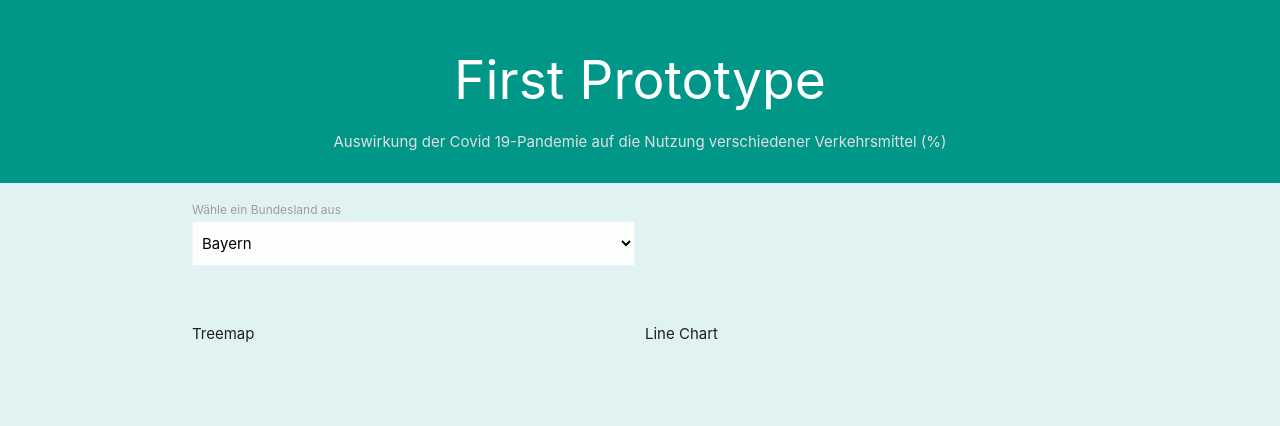
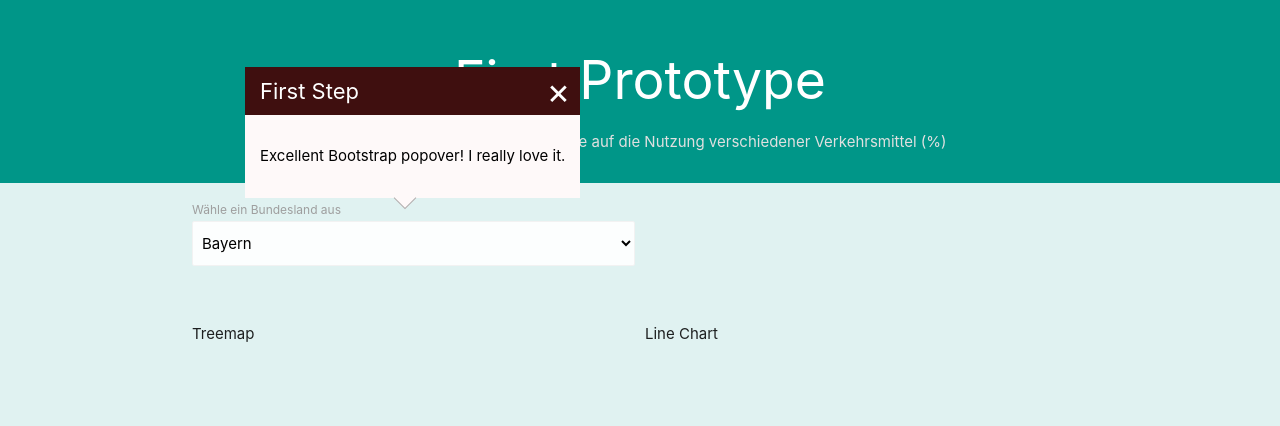
Before and after one commit to parkhyerim/InfoVisProject_WS2021, a website built with Parcel: page src/index.html in a window 1280 px wide. Built offline with nearby package versions, Linux system fonts and the light colour scheme; no server answers.

Commit message:
Popup added

```diff
--- a/package.json
+++ b/package.json
@@ -22,6 +22,7 @@
     "parcel-bundler": "^1.12.4"
   },
   "dependencies": {
+    "balloon-css": "^1.2.0",
     "values.js": "^2.0.0"
   }
 }
--- a/src/index.html
+++ b/src/index.html
@@ -8,6 +8,7 @@
      <!-- Compiled and minified CSS -->
    <link rel="stylesheet" href="https://cdnjs.cloudflare.com/ajax/libs/materialize/1.0.0/css/materialize.min.css">
 
+
 </head>
 
 <body class="teal lighten-5">
@@ -16,7 +17,19 @@
         <p class="flow text grey-text center text-lighten-2">Auswirkung der Covid 19-Pandemie auf die Nutzung verschiedener Verkehrsmittel (%)</p>
     </header>
 
-    <div class="container section" id="chartContainer">
+    <div class="container section" id="chartContainer" >
+
+        <div id="bundesländerSelector"  data-toggle="popover">
+            <label for="bundesländer">Wähle ein Bundesland aus</label>
+            <!-- The class `browser-default` is necessary for the options to being shown -->
+            <select name="bundesländer" class="browser-default" id="bundesländer">
+                <option value="Bayern">Bayern</option>
+                <option value="Schleswig-Holstein">Schleswig-Holstein</option>
+                <option value="Sachsen">Sachsen</option>
+                <option value="Brandenburg">Brandenburg</option>
+            </select>
+        </div>
+
         <!-- Create a div where the treemap-graph take place -->
             <div id = "treemap_Viz">
                 <p>Treemap</p>
@@ -26,18 +39,8 @@
                 <p>Line Chart</p>
                 <div id = "visualisationContainer"></div>
 
+            </div>
 
-            </div>
-            <div id="bundesländerSelector">
-                <label for="bundesländer">Wähle ein Bundesland aus</label>
-                <!-- The class `browser-default` is necessary for the options to being shown -->
-                <select name="bundesländer" class="browser-default" id="bundesländer">
-                    <option value="Bayern">Bayern</option>
-                    <option value="Schleswig-Holstein">Schleswig-Holstein</option>
-                    <option value="Sachsen">Sachsen</option>
-                    <option value="Brandenburg">Brandenburg</option>
-                </select>
-            </div>
     </div>
     <p></p>
 </body>
@@ -47,9 +50,18 @@
     <script src="https://cdnjs.cloudflare.com/ajax/libs/materialize/1.0.0/js/materialize.min.js"></script>
     <script src="https://d3js.org/d3.v6.min.js"></script>
 
+    <script src="https://code.jquery.com/jquery-3.5.1.min.js"></script>
+    <script src="https://cdn.jsdelivr.net/npm/popper.js@1.16.0/dist/umd/popper.min.js"></script>
+    <script src="https://stackpath.bootstrapcdn.com/bootstrap/4.5.0/js/bootstrap.min.js"></script>
+
     <script type="module" src="scripts/values.js" ></script>
     <script type="module" src="scripts/lineChartView.js" ></script>
+    <!-- <script type="module" src="scripts/treeMapView.js"></script> -->
+    <script type="module" src="main.js" ></script>
 
-    <!-- <script type="module" src="scripts/treeMapView.js"></script> -->
+
+
+
+
 
 </html>
--- a/src/main.js
+++ b/src/main.js
@@ -1 +1,16 @@
-'use strict';
+document.onreadystatechange = function(){
+    $('[data-toggle="popover"]').popover({
+        placement : 'top',
+        html : true,
+        trigger: "focus",
+        title : '<div class="popover-header"><div class="popover-title">First Step</div><a href="#" class="close" data-dismiss="alert">&times;</a></div>',
+        content : '<div class="popover-content"><p>Excellent Bootstrap popover! I really love it.</p></div>'
+    });
+    $('[data-toggle="popover"]').popover('show');
+
+    $(document).on("click", ".popover .close" , function(){
+        $(this).parents(".popover").popover('hide');
+    });
+
+    //document.querySelector(".arrow").innerHTML ="Arrow";
+};
--- a/src/styles.css
+++ b/src/styles.css
@@ -51,3 +51,50 @@ h1 {
 	left: 0;
 
 }
+
+
+
+.popover {
+  background-color: 	#fef9f9;
+  padding: 0px;
+
+}
+.popover-header {
+  background-color: 	#3f0f0f;
+  color: #FFFFFF;
+  margin: 0px;
+
+}
+.popover-title {
+  font-size: 22px;
+  margin-left: 15px;;
+
+}
+.close{
+  position: absolute;
+  right: 10px;
+  top: 0px;
+  font-size: 36px;
+  color: #FFFFFF;
+}
+.popover-content {
+  color: black;
+  padding: 15px;
+}
+.arrow {
+ /* Position at the bottom center */
+ bottom: -16px;
+ position: absolute;
+ left: 50%;
+
+ /* Border */
+ background-color: #fef9f9;
+ border-bottom: 1px solid rgba(0, 0, 0, 0.3);
+ border-right: 1px solid rgba(0, 0, 0, 0.3);
+ transform: translate(-50%, -50%) rotate(45deg);
+
+ /* Size */
+ height: 16px;
+ width: 16px;
+
+}
```
Also changed, not shown: dist/index.html, src/scripts/lineChartView.js (line endings or trailing spaces), 9 other files.
